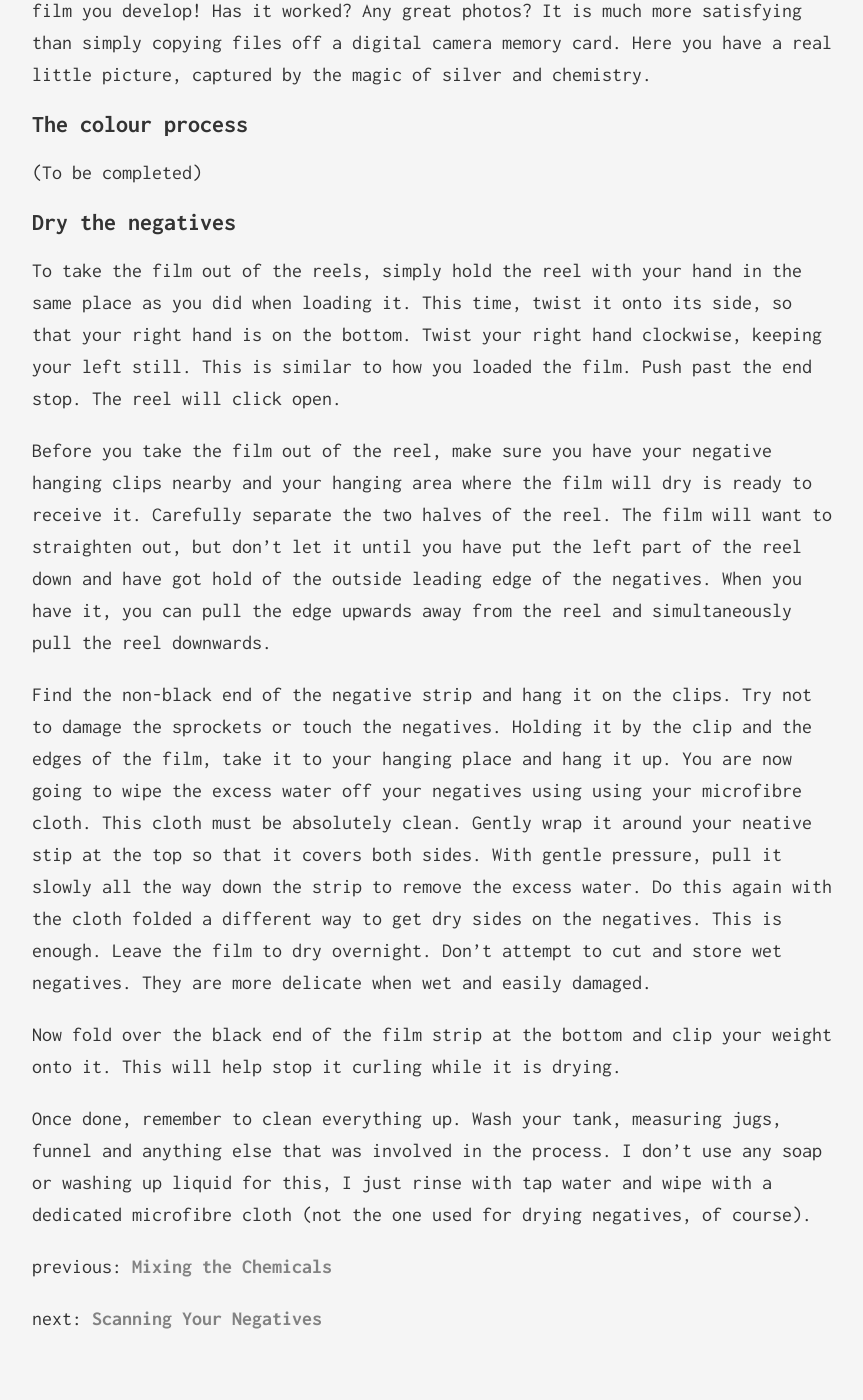
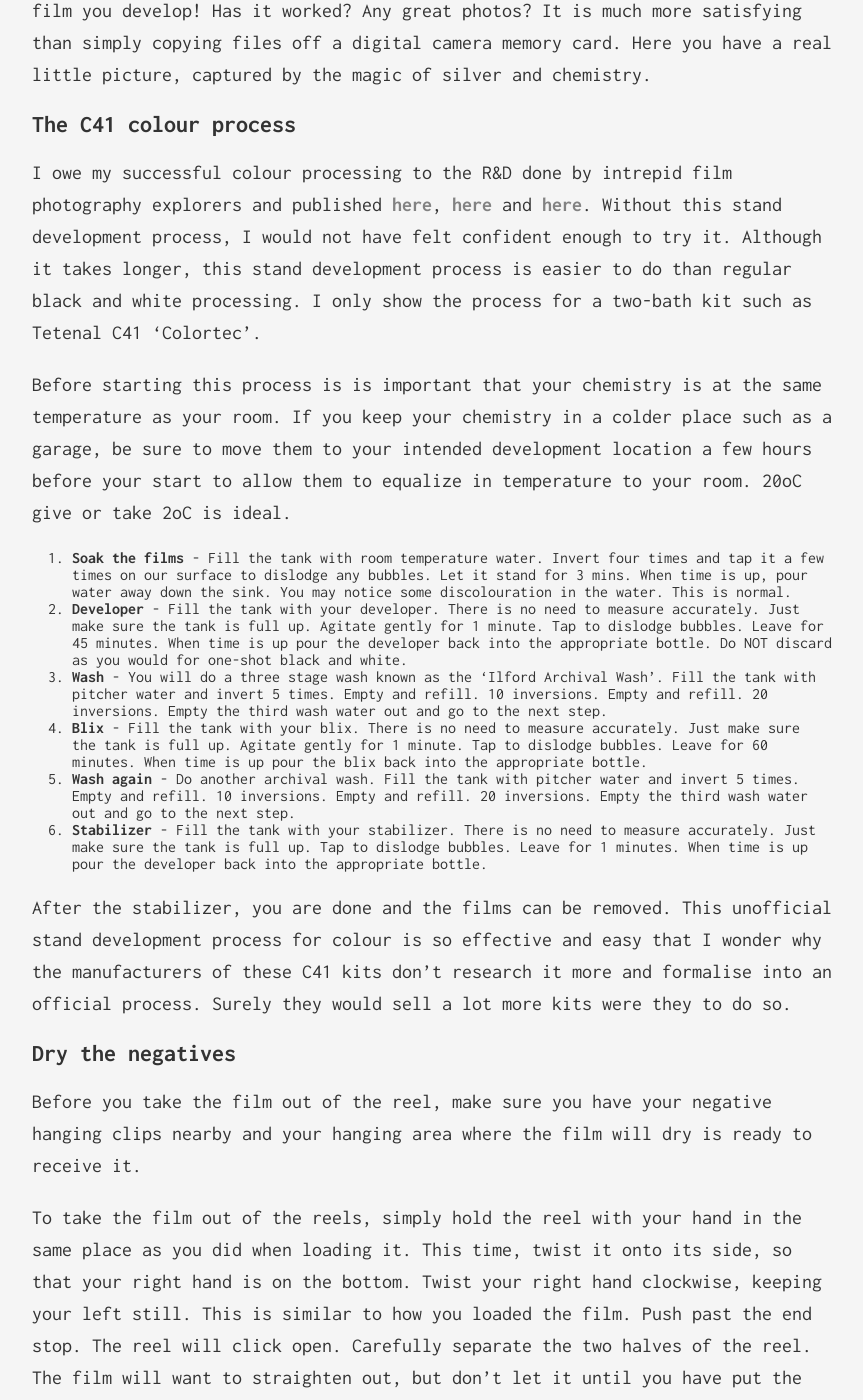
Before and after one commit to the-james-burton/the-james-burton.github.io, a Jekyll site: the page built from _posts/2017-08-09-aftdiw-developing-the-film.md, in a window 1280 px wide and 1400 px high, scrolled down 2138 px. Shown: the whole window, without its empty margins (208-1071 px from the left). Built offline with Jekyll 4.4.1, drawn with Linux system fonts in a browser that asks for light colours; some of the changed text lies outside the part shown.

Commit message:
C41 stand development additions

```diff
--- a/_includes/aftdiw/9-developing-the-film.md
+++ b/_includes/aftdiw/9-developing-the-film.md
@@ -26,18 +26,31 @@ There are many articles and videos on the internet that show you how to perform
 
 After the wetting agent, that's it, your films are developed! You can open the dev tank and have a look. This is always the exciting part, no matter how many film you develop! Has it worked? Any great photos? It is much more satisfying than simply copying files off a digital camera memory card. Here you have a real little picture, captured by the magic of silver and chemistry.
 
-## The colour process
+## The C41 colour process
 
-(To be completed)
+I owe my successful colour processing to the R&D done by intrepid film photography explorers and published [here](http://www.addicted2light.com/2014/03/14/how-to-develop-color-negatives-in-c-41-the-easy-way/), [here](https://www.lomography.com/magazine/96244-c-41-development-at-room-temperature-with-stand-processing-and-optional-bleach-bypass-for-cool-effects) and [here](https://photos.przepiora.ca/2017/01/22/the-great-c-41-stand-development-experiment-part-1-fuji-pro-400h-and-fuji-superia-400/). Without this stand development process, I would not have felt confident enough to try it. Although it takes longer, this stand development process is easier to do than regular black and white processing. I only show the process for a two-bath kit such as Tetenal C41 'Colortec'.
+
+Before starting this process is is important that your chemistry is at the same temperature as your room. If you keep your chemistry in a colder place such as a garage, be sure to move them to your intended development location a few hours before your start to allow them to equalize in temperature to your room. 20oC give or take 2oC is ideal.
+
+0. **Soak the films** - Fill the tank with room temperature water. Invert four times and tap it a few times on our surface to dislodge any bubbles. Let it stand for 3 mins. When time is up, pour water away down the sink. You may notice some discolouration in the water. This is normal.
+0. **Developer** - Fill the tank with your developer. There is no need to measure accurately. Just make sure the tank is full up. Agitate gently for 1 minute. Tap to dislodge bubbles. Leave for 45 minutes. When time is up pour the developer back into the appropriate bottle. Do NOT discard as you would for one-shot black and white.
+0. **Wash** - You will do a three stage wash known as the 'Ilford Archival Wash'. Fill the tank with pitcher water and invert 5 times. Empty and refill. 10 inversions. Empty and refill. 20 inversions. Empty the third wash water out and go to the next step.
+0. **Blix** - Fill the tank with your blix. There is no need to measure accurately. Just make sure the tank is full up. Agitate gently for 1 minute. Tap to dislodge bubbles. Leave for 60 minutes. When time is up pour the blix back into the appropriate bottle.
+0. **Wash again** - Do another archival wash. Fill the tank with pitcher water and invert 5 times. Empty and refill. 10 inversions. Empty and refill. 20 inversions. Empty the third wash water out and go to the next step.
+0. **Stabilizer** - Fill the tank with your stabilizer. There is no need to measure accurately. Just make sure the tank is full up. Tap to dislodge bubbles. Leave for 1 minutes. When time is up pour the developer back into the appropriate bottle.
+
+After the stabilizer, you are done and the films can be removed. This unofficial stand development process for colour is so effective and easy that I wonder why the manufacturers of these C41 kits don't research it more and formalise into an official process. Surely they would sell a lot more kits were they to do so.
 
 ## Dry the negatives
 
-To take the film out of the reels, simply hold the reel with your hand in the same place as you did when loading it. This time, twist it onto its side, so that your right hand is on the bottom. Twist your right hand clockwise, keeping your left still. This is similar to how you loaded the film. Push past the end stop. The reel will click open.
+Before you take the film out of the reel, make sure you have your negative hanging clips nearby and your hanging area where the film will dry is ready to receive it.
 
-Before you take the film out of the reel, make sure you have your negative hanging clips nearby and your hanging area where the film will dry is ready to receive it. Carefully separate the two halves of the reel. The film will want to straighten out, but don't let it until you have put the left part of the reel down and have got hold of the outside leading edge of the negatives. When you have it, you can pull the edge upwards away from the reel and simultaneously pull the reel downwards.
+To take the film out of the reels, simply hold the reel with your hand in the same place as you did when loading it. This time, twist it onto its side, so that your right hand is on the bottom. Twist your right hand clockwise, keeping your left still. This is similar to how you loaded the film. Push past the end stop. The reel will click open. Carefully separate the two halves of the reel. The film will want to straighten out, but don't let it until you have put the left part of the reel down and have got hold of the outside leading edge of the negatives. When you have it, you can pull the edge upwards away from the reel and simultaneously pull the reel downwards.
 
-Find the non-black end of the negative strip and hang it on the clips. Try not to damage the sprockets or touch the negatives. Holding it by the clip and the edges of the film, take it to your hanging place and hang it up. You are now going to wipe the excess water off your negatives using using your microfibre cloth. This cloth must be absolutely clean. Gently wrap it around your neative stip at the top so that it covers both sides. With gentle pressure, pull it slowly all the way down the strip to remove the excess water. Do this again with the cloth folded a different way to get dry sides on the negatives. This is enough. Leave the film to dry overnight. Don't attempt to cut and store wet negatives. They are more delicate when wet and easily damaged.
+Find the non-black end of the negative strip and hang it on the clips. Try not to damage the sprockets or touch the negatives. Holding it by the clip and the edges of the film, take it to your hanging place and hang it up.
 
-Now fold over the black end of the film strip at the bottom and clip your weight onto it. This will help stop it curling while it is drying.
+If you have black and white films, you are now going to wipe the excess water off your negatives using using your microfibre cloth. This cloth must be absolutely clean. Gently wrap it around your neative stip at the top so that it covers both sides. With gentle pressure, pull it slowly all the way down the strip to remove the excess water. Do this again with the cloth folded a different way to get dry sides on the negatives. This is enough.
+
+Now fold over the black end of the film strip at the bottom and clip your weight onto it. This will help stop it curling while it is drying. Leave the film to dry overnight. Don't attempt to cut and store wet negatives. They are more delicate when wet and easily damaged.
 
 Once done, remember to clean everything up. Wash your tank, measuring jugs, funnel and anything else that was involved in the process. I don't use any soap or washing up liquid for this, I just rinse with tap water and wipe with a dedicated microfibre cloth (not the one used for drying negatives, of course).
```
Also changed, not shown: _includes/aftdiw/3-development-hardware-and-chemistry.md (+4 -2 lines), _includes/aftdiw/6-the-analog-photographer.md (+6 -0 lines), _includes/aftdiw/8-mixing-chemicals.md (+5 -1 lines).
